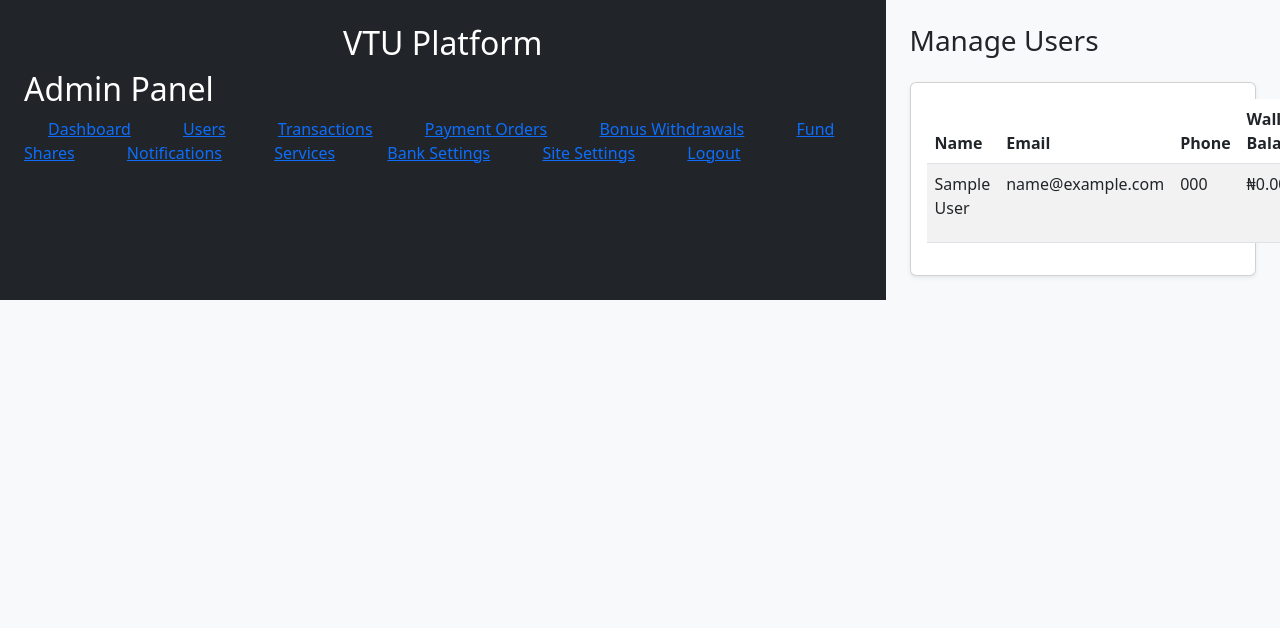
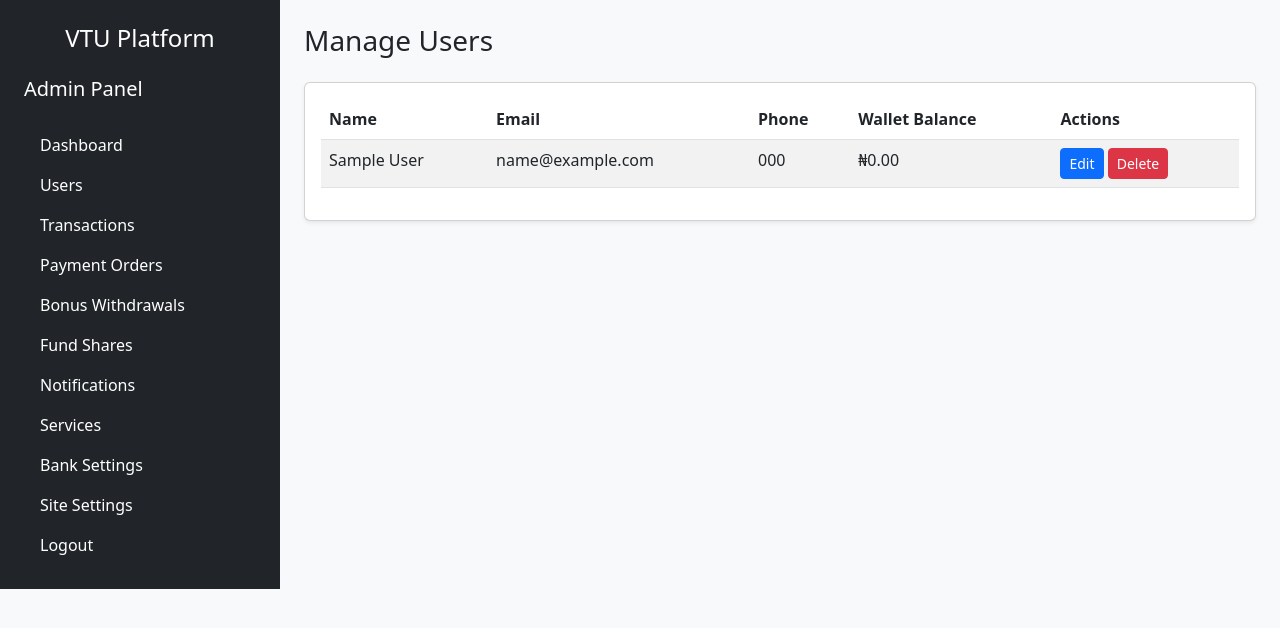
Before and after one commit to philmorehost/vtuupdate, a PHP site: page /admin/users.php in a window 1280 px wide. Shown: the top 628 px of the page. Run offline with PHP 8.4, Linux system fonts and the light colour scheme; the visitor is signed in with stand-in values (Sample User, id 1); tables that the repository leaves empty or names only in its code hold one stand-in row (values such as "Sample post").

Commit message:
fix: Correct admin UI layout
This commit fixes a UI issue in the admin panel where the sidebar was overlapping the main content. The layout has been corrected by using Bootstrap's grid system and adding custom CSS to ensure the sidebar and main content are displayed correctly.

```diff
--- /dev/null
+++ b/vtu-update1.1/admin/admin.css
@@ -0,0 +1,8 @@
+.sidebar {
+    width: 280px;
+    min-width: 280px;
+}
+
+.main-content {
+    flex-grow: 1;
+}
--- a/vtu-update1.1/admin/bank_settings.php
+++ b/vtu-update1.1/admin/bank_settings.php
@@ -13,13 +13,14 @@ $settings = $stmt->fetch(PDO::FETCH_ASSOC);
     <meta name="viewport" content="width=device-width, initial-scale=1.0">
     <title>Bank Settings - Admin</title>
     <link href="https://cdn.jsdelivr.net/npm/bootstrap@5.3.0/dist/css/bootstrap.min.css" rel="stylesheet">
+    <link href="admin.css" rel="stylesheet">
 </head>
 <body class="bg-light">
     <div class="d-flex">
         <?php include 'sidebar.php'; ?>
 
         <!-- Main Content -->
-        <div class="flex-grow-1 p-4 overflow-auto">
+        <div class="main-content p-4">
             <h1 class="h3 mb-4">Bank Settings</h1>
             <div class="card shadow-sm">
                 <div class="card-body">
--- a/vtu-update1.1/admin/bonus_withdrawals.php
+++ b/vtu-update1.1/admin/bonus_withdrawals.php
@@ -13,13 +13,14 @@ $withdrawals = $stmt->fetchAll(PDO::FETCH_ASSOC);
     <meta name="viewport" content="width=device-width, initial-scale=1.0">
     <title>Bonus Withdrawals - Admin</title>
     <link href="https://cdn.jsdelivr.net/npm/bootstrap@5.3.0/dist/css/bootstrap.min.css" rel="stylesheet">
+    <link href="admin.css" rel="stylesheet">
 </head>
 <body class="bg-light">
     <div class="d-flex">
         <?php include 'sidebar.php'; ?>
 
         <!-- Main Content -->
-        <div class="flex-grow-1 p-4 overflow-auto">
+        <div class="main-content p-4">
             <h1 class="h3 mb-4">Bonus Withdrawals</h1>
             <div class="card shadow-sm">
                 <div class="card-body">
--- a/vtu-update1.1/admin/dashboard.php
+++ b/vtu-update1.1/admin/dashboard.php
@@ -29,13 +29,14 @@ $service_earnings = $pdo->query("SELECT description, COUNT(id) as total_orders,
     <meta name="viewport" content="width=device-width, initial-scale=1.0">
     <title>Admin Dashboard</title>
     <link href="https://cdn.jsdelivr.net/npm/bootstrap@5.3.0/dist/css/bootstrap.min.css" rel="stylesheet">
+    <link href="admin.css" rel="stylesheet">
 </head>
 <body class="bg-light">
     <div class="d-flex">
         <?php include 'sidebar.php'; ?>
 
         <!-- Main Content -->
-        <div class="flex-grow-1 p-4 overflow-auto">
+        <div class="main-content p-4">
             <h1 class="h3 mb-4">Dashboard</h1>
             <div class="row">
                 <div class="col-md-4 mb-4">
--- a/vtu-update1.1/admin/fund_shares.php
+++ b/vtu-update1.1/admin/fund_shares.php
@@ -13,13 +13,14 @@ $shares = $stmt->fetchAll(PDO::FETCH_ASSOC);
     <meta name="viewport" content="width=device-width, initial-scale=1.0">
     <title>Fund Shares - Admin</title>
     <link href="https://cdn.jsdelivr.net/npm/bootstrap@5.3.0/dist/css/bootstrap.min.css" rel="stylesheet">
+    <link href="admin.css" rel="stylesheet">
 </head>
 <body class="bg-light">
     <div class="d-flex">
         <?php include 'sidebar.php'; ?>
 
         <!-- Main Content -->
-        <div class="flex-grow-1 p-4 overflow-auto">
+        <div class="main-content p-4">
             <h1 class="h3 mb-4">Fund Shares</h1>
             <div class="card shadow-sm">
                 <div class="card-body">
--- a/vtu-update1.1/admin/notifications.php
+++ b/vtu-update1.1/admin/notifications.php
@@ -15,13 +15,14 @@ $notifications = $stmt->fetchAll(PDO::FETCH_ASSOC);
     <meta name="viewport" content="width=device-width, initial-scale=1.0">
     <title>Manage Notifications - Admin</title>
     <link href="https://cdn.jsdelivr.net/npm/bootstrap@5.3.0/dist/css/bootstrap.min.css" rel="stylesheet">
+    <link href="admin.css" rel="stylesheet">
 </head>
 <body class="bg-light">
     <div class="d-flex">
         <?php include 'sidebar.php'; ?>
 
         <!-- Main Content -->
-        <div class="flex-grow-1 p-4 overflow-auto">
+        <div class="main-content p-4">
             <h1 class="h3 mb-4">Manage Notifications</h1>
             <div class="row">
                 <div class="col-md-6">
--- a/vtu-update1.1/admin/payment_orders.php
+++ b/vtu-update1.1/admin/payment_orders.php
@@ -13,13 +13,14 @@ $orders = $stmt->fetchAll(PDO::FETCH_ASSOC);
     <meta name="viewport" content="width=device-width, initial-scale=1.0">
     <title>Payment Orders - Admin</title>
     <link href="https://cdn.jsdelivr.net/npm/bootstrap@5.3.0/dist/css/bootstrap.min.css" rel="stylesheet">
+    <link href="admin.css" rel="stylesheet">
 </head>
 <body class="bg-light">
     <div class="d-flex">
         <?php include 'sidebar.php'; ?>
 
         <!-- Main Content -->
-        <div class="flex-grow-1 p-4 overflow-auto">
+        <div class="main-content p-4">
             <h1 class="h3 mb-4">Payment Orders</h1>
             <div class="card shadow-sm">
                 <div class="card-body">
--- a/vtu-update1.1/admin/services.php
+++ b/vtu-update1.1/admin/services.php
@@ -13,13 +13,14 @@ $services = $stmt->fetchAll(PDO::FETCH_ASSOC);
     <meta name="viewport" content="width=device-width, initial-scale=1.0">
     <title>Services - Admin</title>
     <link href="https://cdn.jsdelivr.net/npm/bootstrap@5.3.0/dist/css/bootstrap.min.css" rel="stylesheet">
+    <link href="admin.css" rel="stylesheet">
 </head>
 <body class="bg-light">
     <div class="d-flex">
         <?php include 'sidebar.php'; ?>
 
         <!-- Main Content -->
-        <div class="flex-grow-1 p-4 overflow-auto">
+        <div class="main-content p-4">
             <h1 class="h3 mb-4">Services</h1>
             <div class="card shadow-sm">
                 <div class="card-body">
--- a/vtu-update1.1/admin/sidebar.php
+++ b/vtu-update1.1/admin/sidebar.php
@@ -1,24 +1,24 @@
 <!-- Sidebar -->
-<div class="w-64 bg-dark text-white p-4">
-    <div class="flex justify-center mb-6">
+<div class="sidebar bg-dark text-white p-4">
+    <div class="text-center mb-4">
         <?php if (!empty($settings['site_logo'])): ?>
-            <img src="../<?= htmlspecialchars($settings['site_logo']) ?>" alt="Site Logo" class="h-16">
+            <img src="../<?= htmlspecialchars($settings['site_logo']) ?>" alt="Site Logo" class="img-fluid">
         <?php else: ?>
-            <h2 class="text-2xl font-bold text-center"><?= htmlspecialchars($settings['site_name'] ?? 'VTU Platform') ?></h2>
+            <h2 class="h4"><?= htmlspecialchars($settings['site_name'] ?? 'VTU Platform') ?></h2>
         <?php endif; ?>
     </div>
-    <h2 class="text-2xl font-bold mb-6">Admin Panel</h2>
-    <nav>
-        <a href="dashboard.php" class="block py-2.5 px-4 rounded transition duration-200 hover:bg-secondary">Dashboard</a>
-        <a href="users.php" class="block py-2.5 px-4 rounded transition duration-200 hover:bg-secondary">Users</a>
-        <a href="transactions.php" class="block py-2.5 px-4 rounded transition duration-200 hover:bg-secondary">Transactions</a>
-        <a href="payment_orders.php" class="block py-2.5 px-4 rounded transition duration-200 hover:bg-secondary">Payment Orders</a>
-        <a href="bonus_withdrawals.php" class="block py-2.5 px-4 rounded transition duration-200 hover:bg-secondary">Bonus Withdrawals</a>
-        <a href="fund_shares.php" class="block py-2.5 px-4 rounded transition duration-200 hover:bg-secondary">Fund Shares</a>
-        <a href="notifications.php" class="block py-2.5 px-4 rounded transition duration-200 hover:bg-secondary">Notifications</a>
-        <a href="services.php" class="block py-2.5 px-4 rounded transition duration-200 hover:bg-secondary">Services</a>
-        <a href="bank_settings.php" class="block py-2.5 px-4 rounded transition duration-200 hover:bg-secondary">Bank Settings</a>
-        <a href="site_settings.php" class="block py-2.5 px-4 rounded transition duration-200 hover:bg-secondary">Site Settings</a>
-        <a href="logout.php" class="block py-2.5 px-4 rounded transition duration-200 hover:bg-secondary">Logout</a>
+    <h3 class="h5 mb-4">Admin Panel</h3>
+    <nav class="nav flex-column">
+        <a href="dashboard.php" class="nav-link text-white">Dashboard</a>
+        <a href="users.php" class="nav-link text-white">Users</a>
+        <a href="transactions.php" class="nav-link text-white">Transactions</a>
+        <a href="payment_orders.php" class="nav-link text-white">Payment Orders</a>
+        <a href="bonus_withdrawals.php" class="nav-link text-white">Bonus Withdrawals</a>
+        <a href="fund_shares.php" class="nav-link text-white">Fund Shares</a>
+        <a href="notifications.php" class="nav-link text-white">Notifications</a>
+        <a href="services.php" class="nav-link text-white">Services</a>
+        <a href="bank_settings.php" class="nav-link text-white">Bank Settings</a>
+        <a href="site_settings.php" class="nav-link text-white">Site Settings</a>
+        <a href="logout.php" class="nav-link text-white">Logout</a>
     </nav>
 </div>
--- a/vtu-update1.1/admin/site_settings.php
+++ b/vtu-update1.1/admin/site_settings.php
@@ -13,13 +13,14 @@ $settings = $stmt->fetch(PDO::FETCH_ASSOC);
     <meta name="viewport" content="width=device-width, initial-scale=1.0">
     <title>Site Settings - Admin</title>
     <link href="https://cdn.jsdelivr.net/npm/bootstrap@5.3.0/dist/css/bootstrap.min.css" rel="stylesheet">
+    <link href="admin.css" rel="stylesheet">
 </head>
 <body class="bg-light">
     <div class="d-flex">
         <?php include 'sidebar.php'; ?>
 
         <!-- Main Content -->
-        <div class="flex-grow-1 p-4 overflow-auto">
+        <div class="main-content p-4">
             <h1 class="h3 mb-4">Site Settings</h1>
             <div class="card shadow-sm">
                 <div class="card-body">
--- a/vtu-update1.1/admin/transactions.php
+++ b/vtu-update1.1/admin/transactions.php
@@ -13,13 +13,14 @@ $transactions = $stmt->fetchAll(PDO::FETCH_ASSOC);
     <meta name="viewport" content="width=device-width, initial-scale=1.0">
     <title>Transactions - Admin</title>
     <link href="https://cdn.jsdelivr.net/npm/bootstrap@5.3.0/dist/css/bootstrap.min.css" rel="stylesheet">
+    <link href="admin.css" rel="stylesheet">
 </head>
 <body class="bg-light">
     <div class="d-flex">
         <?php include 'sidebar.php'; ?>
 
         <!-- Main Content -->
-        <div class="flex-grow-1 p-4 overflow-auto">
+        <div class="main-content p-4">
             <h1 class="h3 mb-4">Transactions</h1>
             <div class="card shadow-sm">
                 <div class="card-body">
--- a/vtu-update1.1/admin/user_edit.php
+++ b/vtu-update1.1/admin/user_edit.php
@@ -25,13 +25,14 @@ if (!$user) {
     <meta name="viewport" content="width=device-width, initial-scale=1.0">
     <title>Edit User - Admin</title>
     <link href="https://cdn.jsdelivr.net/npm/bootstrap@5.3.0/dist/css/bootstrap.min.css" rel="stylesheet">
+    <link href="admin.css" rel="stylesheet">
 </head>
 <body class="bg-light">
     <div class="d-flex">
         <?php include 'sidebar.php'; ?>
 
         <!-- Main Content -->
-        <div class="flex-grow-1 p-4 overflow-auto">
+        <div class="main-content p-4">
             <h1 class="h3 mb-4">Edit User</h1>
             <div class="card shadow-sm">
                 <div class="card-body">
--- a/vtu-update1.1/admin/users.php
+++ b/vtu-update1.1/admin/users.php
@@ -13,13 +13,14 @@ $users = $stmt->fetchAll(PDO::FETCH_ASSOC);
     <meta name="viewport" content="width=device-width, initial-scale=1.0">
     <title>Manage Users - Admin</title>
     <link href="https://cdn.jsdelivr.net/npm/bootstrap@5.3.0/dist/css/bootstrap.min.css" rel="stylesheet">
+    <link href="admin.css" rel="stylesheet">
 </head>
 <body class="bg-light">
     <div class="d-flex">
         <?php include 'sidebar.php'; ?>
 
         <!-- Main Content -->
-        <div class="flex-grow-1 p-4 overflow-auto">
+        <div class="main-content p-4">
             <h1 class="h3 mb-4">Manage Users</h1>
             <div class="card shadow-sm">
                 <div class="card-body">
```
